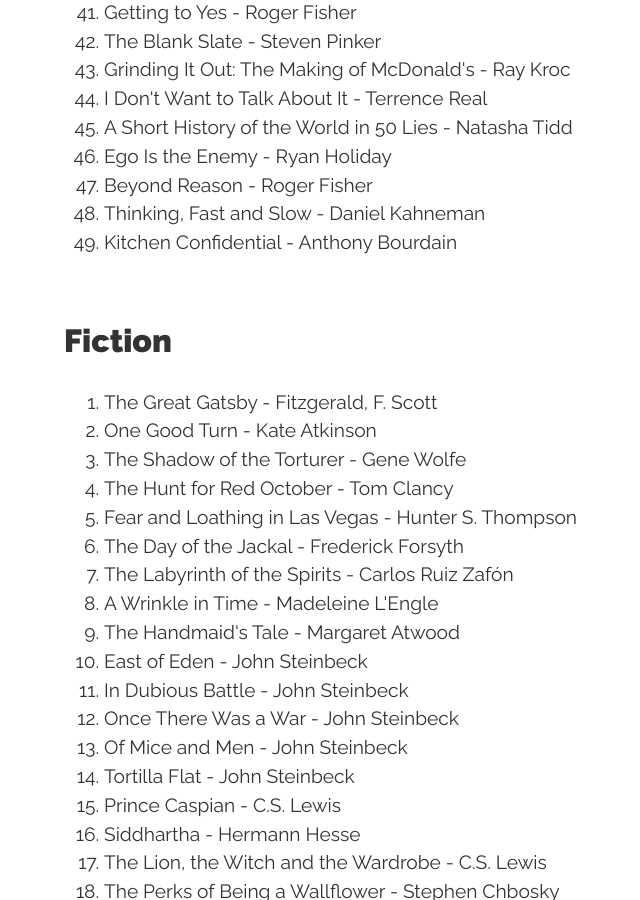
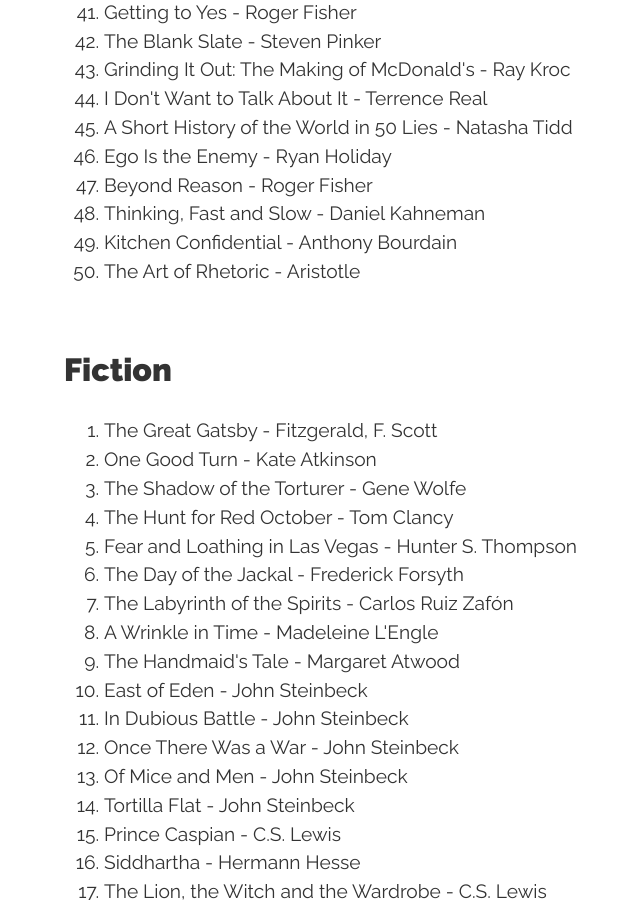
Before and after one commit to conanmercer/conanmercer.github.io, a Jekyll site: the page built from books.html, in a window 1280 px wide and 900 px high, scrolled down 2860 px. Shown: the whole window, without its empty margins (96-736 px from the left). Built offline with Jekyll 4.4.1, drawn with Linux system fonts in a browser that asks for light colours; nearby versions of some CDN libraries; some web fonts are replaced.

Commit message:
add, new book

```diff
--- a/books.html
+++ b/books.html
@@ -112,6 +112,7 @@
   <li>Beyond Reason - Roger Fisher</li>
   <li>Thinking, Fast and Slow - Daniel Kahneman</li>
   <li>Kitchen Confidential - Anthony Bourdain</li>
+  <li>The Art of Rhetoric - Aristotle</li>
 </ol>
 
 <h2>Fiction</h2>
```
